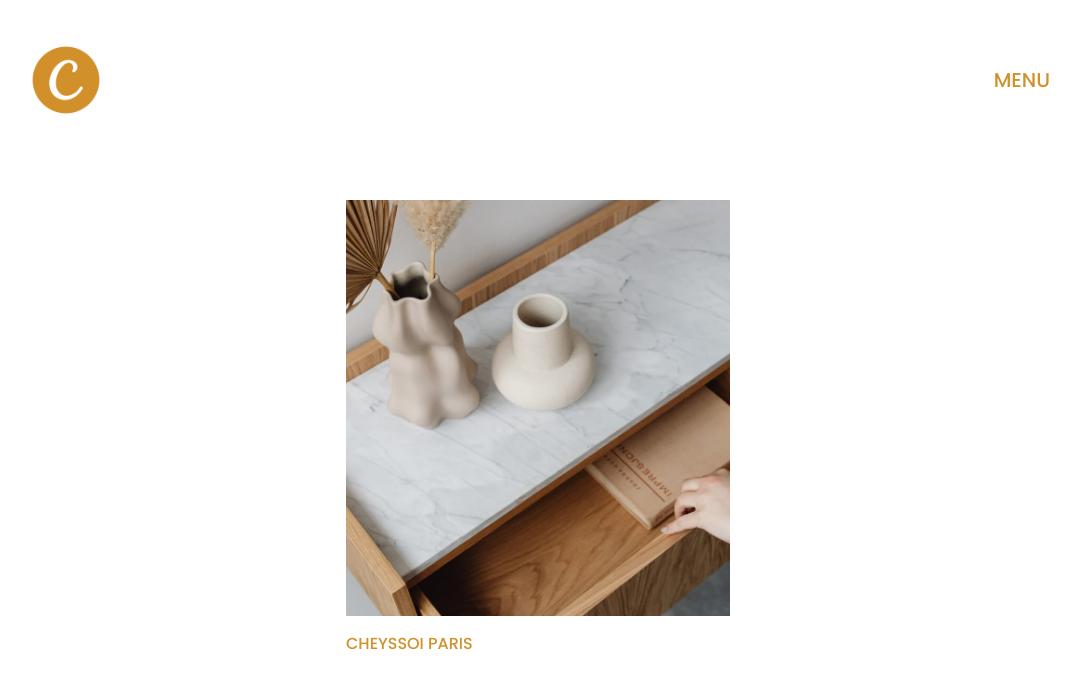
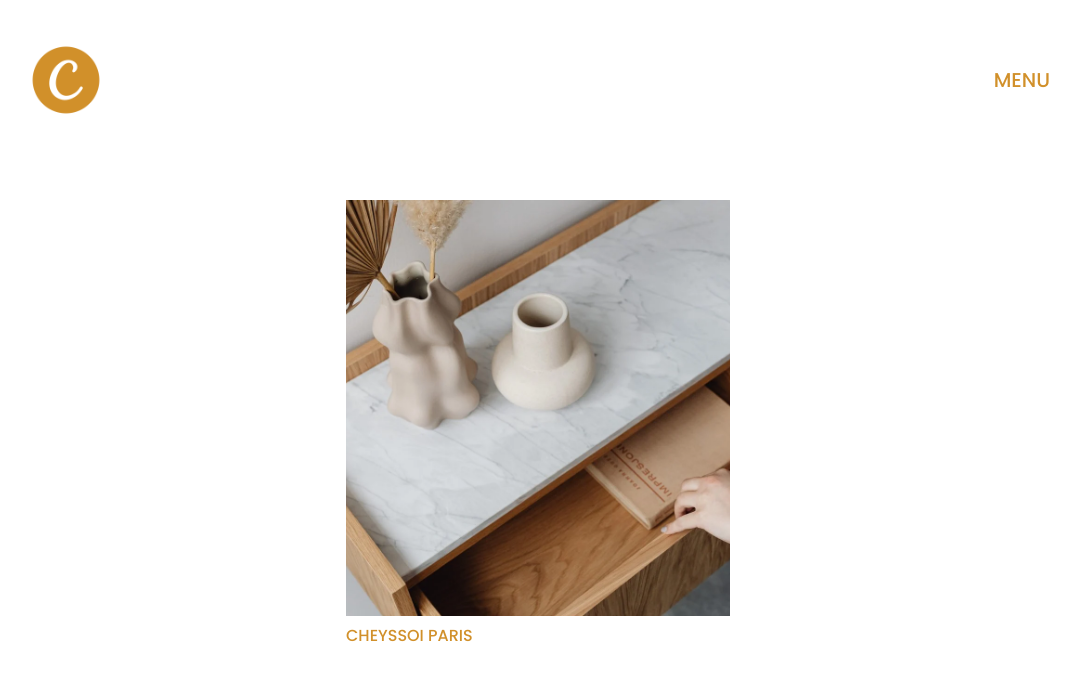
Before and after one commit to Scharlyopitz/CHEYSSOI-PARIS, a React (Vite) app: page / in a window 1280 px wide. Shown: the top 688 px of the page, without its empty margins (102-1182 px from the left). Built offline with nearby package versions, Linux system fonts and the light colour scheme.

Commit message:
Supression espace du texte

```diff
--- a/src/sass/pages/_home.scss
+++ b/src/sass/pages/_home.scss
@@ -18,7 +18,6 @@
     }
 
     p {
-      margin-top: 1vh;
       text-transform: uppercase;
       font-weight: 500;
     }
--- a/src/style/style.css
+++ b/src/style/style.css
@@ -128,7 +128,6 @@ header .menu .burger a::after {
   width: 100%;
 }
 #Home .image p {
-  margin-top: 1vh;
   text-transform: uppercase;
   font-weight: 500;
 }
```
Also changed, not shown: 1 other file (tests, documents, lock files or other folders).
